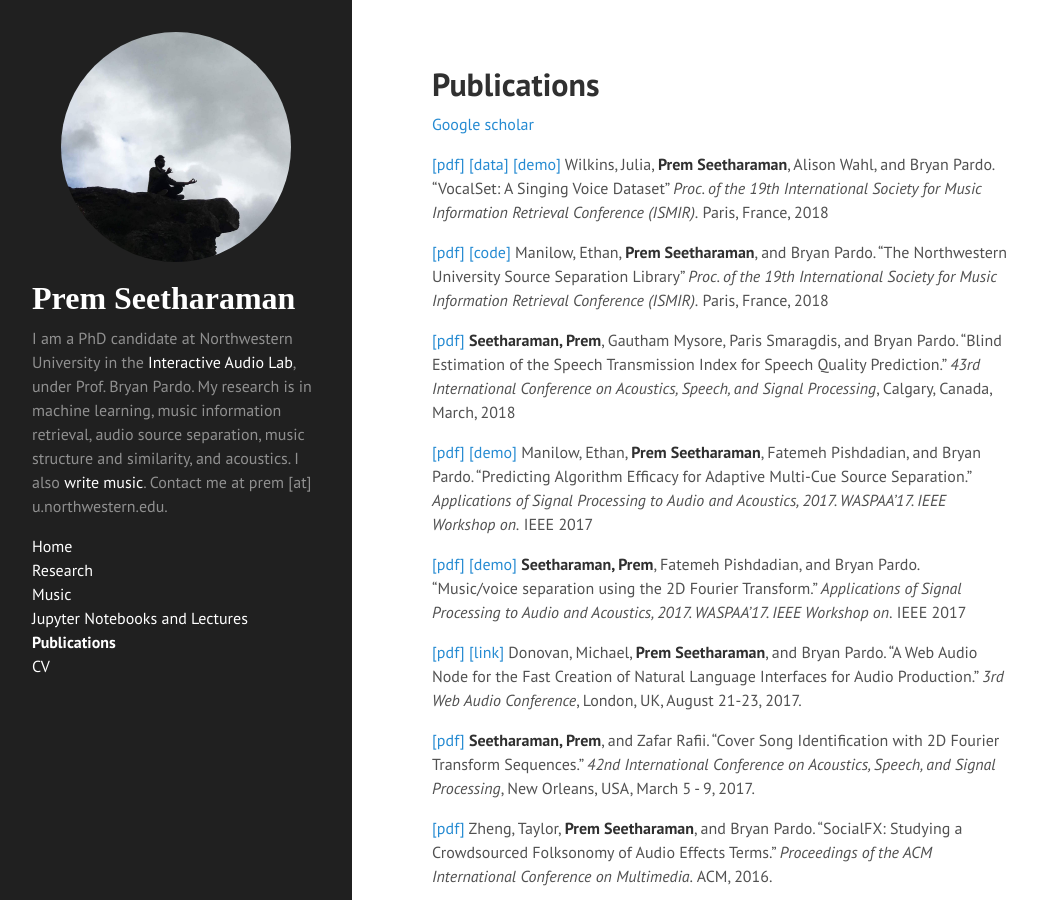
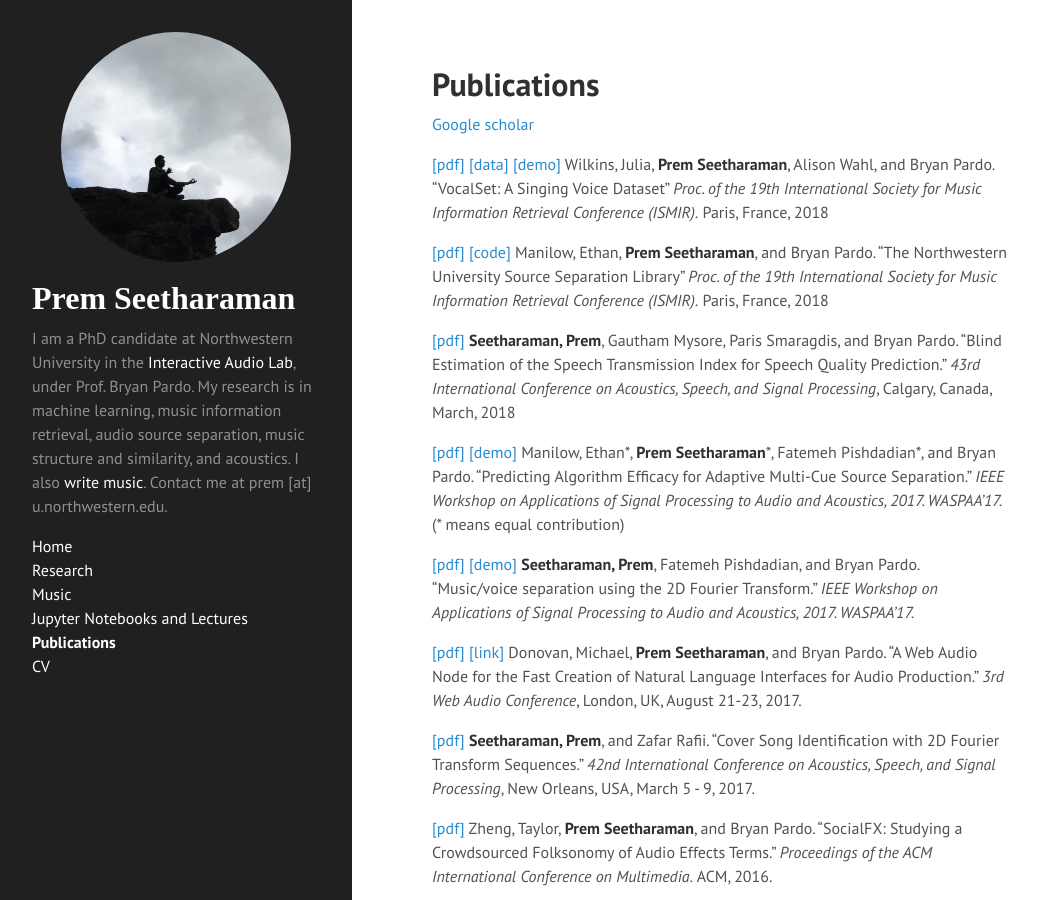
Before and after one commit to pseeth/pseeth.github.io.old, a Jekyll site: the page built from publications.md, in a window 1280 px wide and 900 px high. Shown: the whole window, without its empty margins (0-1037 px from the left). Built offline with Jekyll 4.4.1, drawn with Linux system fonts in a browser that asks for light colours; Markdown is read by kramdown in place of the engine named in the settings; comment, search, counter and statistics services are not loaded.

Commit message:
updating site

```diff
--- a/publications.md
+++ b/publications.md
@@ -25,17 +25,16 @@ Calgary, Canada, March, 2018
 
 [[pdf]](/public/papers/manilow_seetharaman_pishdadian_waspaa2017.pdf)
 [[demo]](https://interactiveaudiolab.github.io/demos/multicue)
-Manilow, Ethan, **Prem Seetharaman**, Fatemeh Pishdadian, and Bryan Pardo.
+Manilow, Ethan\*, **Prem Seetharaman**\*, Fatemeh Pishdadian\*, and Bryan Pardo.
 "Predicting Algorithm Efficacy for Adaptive Multi-Cue Source Separation."
-*Applications of Signal Processing to Audio and Acoustics, 2017.
-WASPAA'17. IEEE Workshop on.* IEEE 2017
+*IEEE Workshop on Applications of Signal Processing to Audio and Acoustics, 2017.
+WASPAA'17.* (\* means equal contribution)
 
 [[pdf]](/public/papers/seetharaman_2dft_waspaa2017.pdf)
 [[demo]](https://interactiveaudiolab.github.io/demos/2dft)
 **Seetharaman, Prem**, Fatemeh Pishdadian, and Bryan Pardo.
 "Music/voice separation using the 2D Fourier Transform."
-*Applications of Signal Processing to Audio and Acoustics, 2017. WASPAA'17.
-IEEE Workshop on.* IEEE 2017
+*IEEE Workshop on Applications of Signal Processing to Audio and Acoustics, 2017. WASPAA'17.*
 
 [[pdf]](/public/papers/donovan_seetharaman_web_audio.pdf)
 [[link]](https://interactiveaudiolab.github.io/audealize_api/)
```
